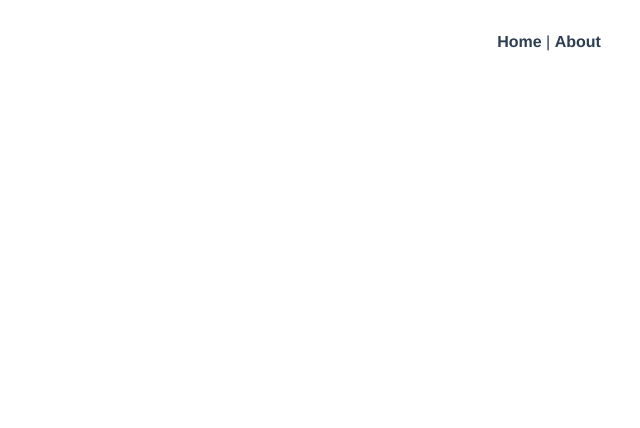
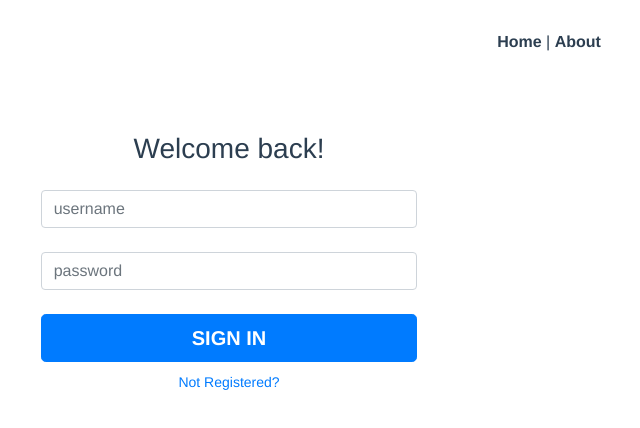
Before and after one commit to ljukip/isa-vue, a Vue app: page /#/login in a window 1280 px wide. Shown: the top 428 px of the page, without its empty margins (91-731 px from the left). Built offline with nearby package versions, Linux system fonts and the light colour scheme.

Commit message:
Add login page

```diff
--- a/src/router/index.js
+++ b/src/router/index.js
@@ -1,6 +1,7 @@
 import Vue from "vue";
 import VueRouter from "vue-router";
 import Home from "../views/Home.vue";
+import Login from "../views/Login.vue";
 
 Vue.use(VueRouter);
 
@@ -9,6 +10,11 @@ const routes = [
     path: "/",
     name: "Home",
     component: Home
+  },
+  {
+    path: "/login",
+    name: "Login",
+    component: Login
   },
   {
     path: "/about",
--- /dev/null
+++ b/src/views/Login.vue
@@ -0,0 +1,80 @@
+<template>
+  <div id="login">
+    <div class="container-fluid">
+      <div class="row no-gutter">
+        <div class="col-md-8 col-lg-6">
+          <div class="login d-flex alignlogin d-flex align-items-center py-5">
+            <div class="container">
+              <div class="row">
+                <div class="col-md-9 col-lg-8 mx-auto">
+                  <h3 class="login-heading mb-4">Welcome back!</h3>
+                  <div class="alert alert-danger" v-if="error">
+                    Wrong username or password
+                  </div>
+
+                  <form>
+                    <div class="form-label-group">
+                      <input
+                        v-model="user.username"
+                        class="form-control"
+                        placeholder="username"
+                        required
+                      />
+                      <label />
+                    </div>
+
+                    <div class="form-label-group">
+                      <input
+                        v-model="user.password"
+                        type="password"
+                        class="form-control"
+                        placeholder="password"
+                        required
+                      />
+                      <label />
+                    </div>
+
+                    <button
+                      type="button"
+                      class="btn btn-lg btn-primary btn-block btn-login text-uppercase font-weight-bold mb-2"
+                      v-on:click="login(user)"
+                    >
+                      Sign in
+                    </button>
+                    <router-link to="/signup" class="small" exact
+                      >Not Registered?</router-link
+                    >
+                  </form>
+                </div>
+              </div>
+            </div>
+          </div>
+        </div>
+      </div>
+    </div>
+  </div>
+</template>
+
+<script>
+import axios from "axios";
+export default {
+  name: "Login",
+  data() {
+    return {
+      user: {
+        username: "",
+        password: "",
+      },
+      error: false,
+    };
+  },
+  methods: {
+    login: function (user) {
+      axios.post("http://localhost:8080/auth/login", {
+        username: user.username,
+        password: user.password,
+      });
+    },
+  },
+};
+</script>
```
Also changed, not shown: 1 other file (tests, documents, lock files or other folders).
